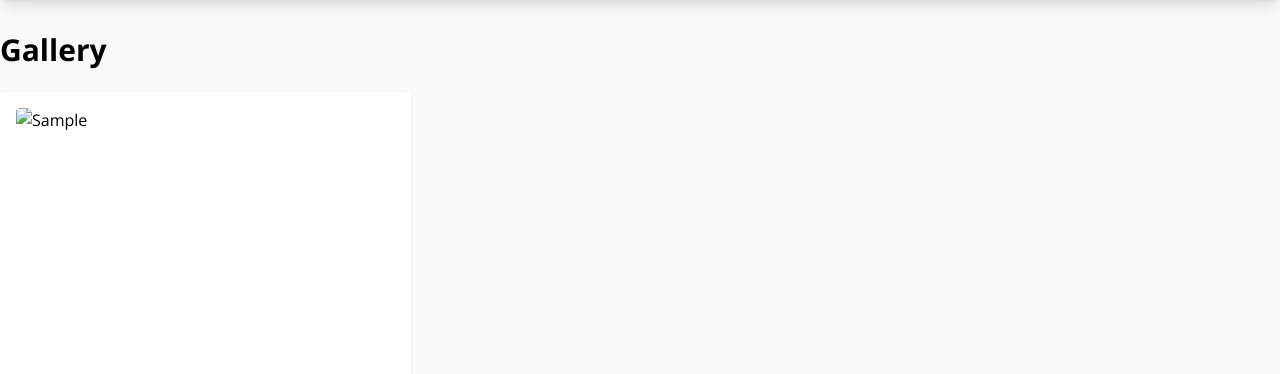
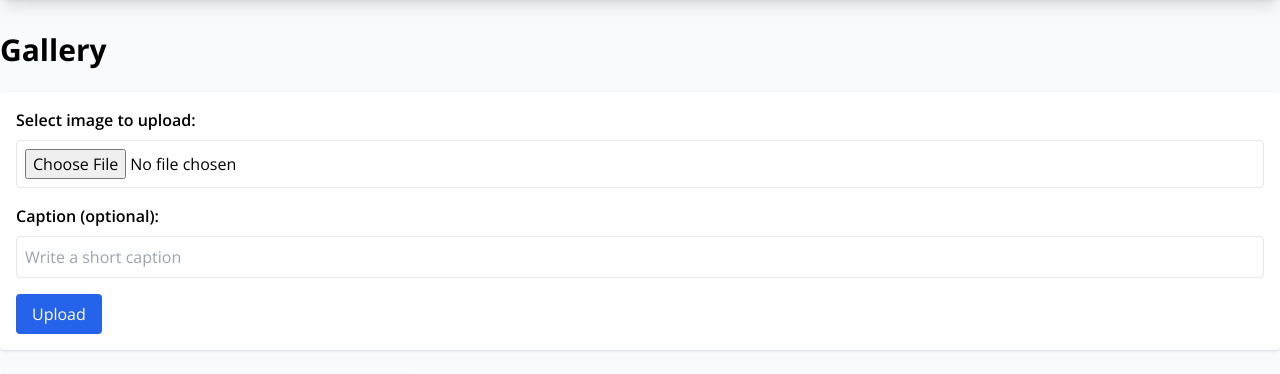
Before and after one commit to GiddyLesGid/VictoryWeb, a Flask app: page /gallery in a window 1280 px wide. Shown: the part 64-438 px from the top of the page. Run offline with Flask 3, Linux system fonts and the light colour scheme; a user stored in the database is signed in; tables that the repository leaves empty hold one stand-in row (values such as "Sample post"); some libraries are stand-ins or nearby versions.

Commit message:
gallery fix

```diff
--- a/templates/gallery.html
+++ b/templates/gallery.html
@@ -5,6 +5,25 @@
 {% block content %}
 <div class="container mx-auto py-8">
     <h1 class="text-3xl font-bold mb-6">Gallery</h1>
+
+    {% if current_user.is_authenticated %}
+    <!-- Upload Form -->
+    <form action="{{ url_for('upload_image') }}" method="post" enctype="multipart/form-data" class="mb-6 bg-white p-4 rounded shadow">
+        <div class="mb-4">
+            <label for="file" class="block mb-2 font-semibold">Select image to upload:</label>
+            <input type="file" name="file" id="file" accept="image/*" class="w-full border rounded p-2" required>
+        </div>
+        <div class="mb-4">
+            <label for="caption" class="block mb-2 font-semibold">Caption (optional):</label>
+            <input type="text" name="caption" id="caption" class="w-full border rounded p-2" placeholder="Write a short caption">
+        </div>
+        <button type="submit" class="bg-blue-600 text-white px-4 py-2 rounded hover:bg-blue-700">
+            Upload
+        </button>
+    </form>
+    {% endif %}
+
+    {% if images %}
     <div class="grid grid-cols-1 md:grid-cols-3 gap-6">
         {% for image in images %}
             <div class="bg-white rounded shadow p-4 flex flex-col items-center">
@@ -15,5 +34,8 @@
             </div>
         {% endfor %}
     </div>
+    {% else %}
+    <p class="text-gray-500 mt-4">No images to display yet.</p>
+    {% endif %}
 </div>
 {% endblock %}
```
